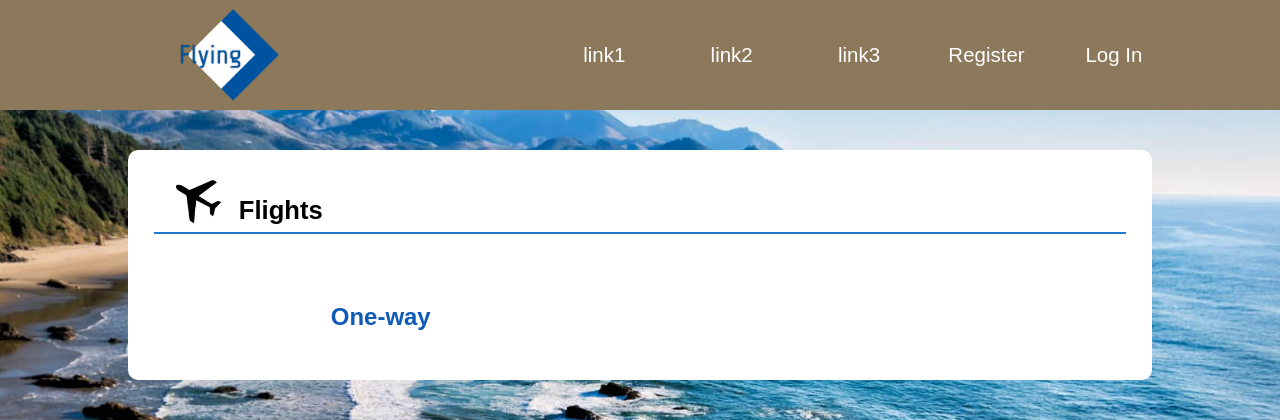
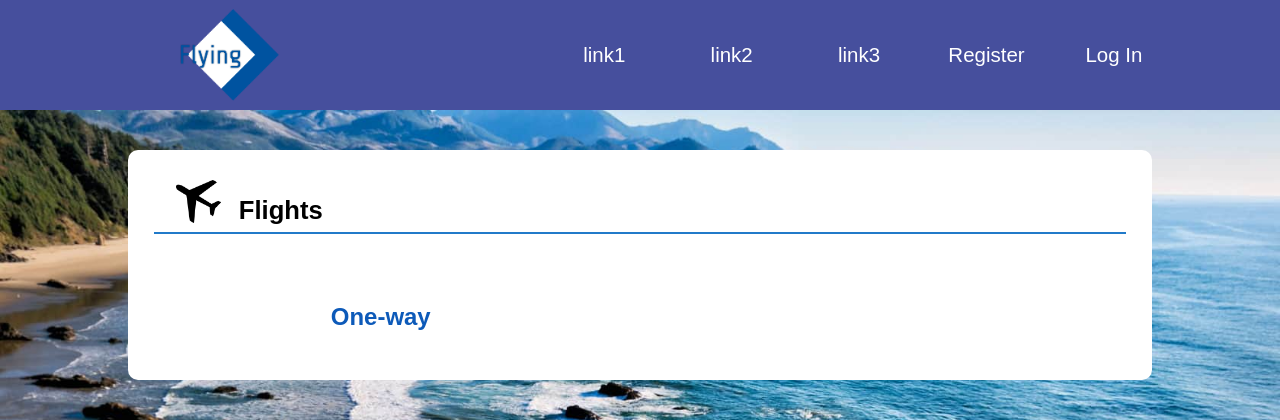
Before and after one commit to Booking-website/Booking, a PHP site: page /index.php in a window 1280 px wide. Shown: the top 420 px of the page. Run offline with PHP 8.4, Linux system fonts and the light colour scheme.

Commit message:
testing 15.05

```diff
--- a/css/flexable.css
+++ b/css/flexable.css
@@ -1,5 +1,5 @@
 .nav {
-  background-color: #8c785a;
+  background-color: #464F9D;
   padding: 5px 0;
 }
 .nav .container {
--- a/css/main-vars.scss
+++ b/css/main-vars.scss
@@ -12,7 +12,7 @@ $table_fsize: 14px;
 $table_ta: left;
 
 // Navbar
-$nav__bcc: rgb(140, 120, 90);
+$nav__bcc: #464F9D/*rgb(140, 120, 90)*/;
 $nav__link_col: #fff;
 // Logo
 $logo_width: 100px;
--- a/css/master-profile.css
+++ b/css/master-profile.css
@@ -1,5 +1,5 @@
 .nav {
-  background-color: #8c785a;
+  background-color: #464F9D;
   padding: 5px 0;
 }
 .nav .container {
--- a/css/master-registration.css
+++ b/css/master-registration.css
@@ -1,5 +1,5 @@
 .nav {
-  background-color: #8c785a;
+  background-color: #464F9D;
   padding: 5px 0;
 }
 .nav .container {
--- a/css/master.css
+++ b/css/master.css
@@ -1,5 +1,5 @@
 .nav {
-  background-color: #8c785a;
+  background-color: #464F9D;
   padding: 5px 0;
 }
 .nav .container {
```
